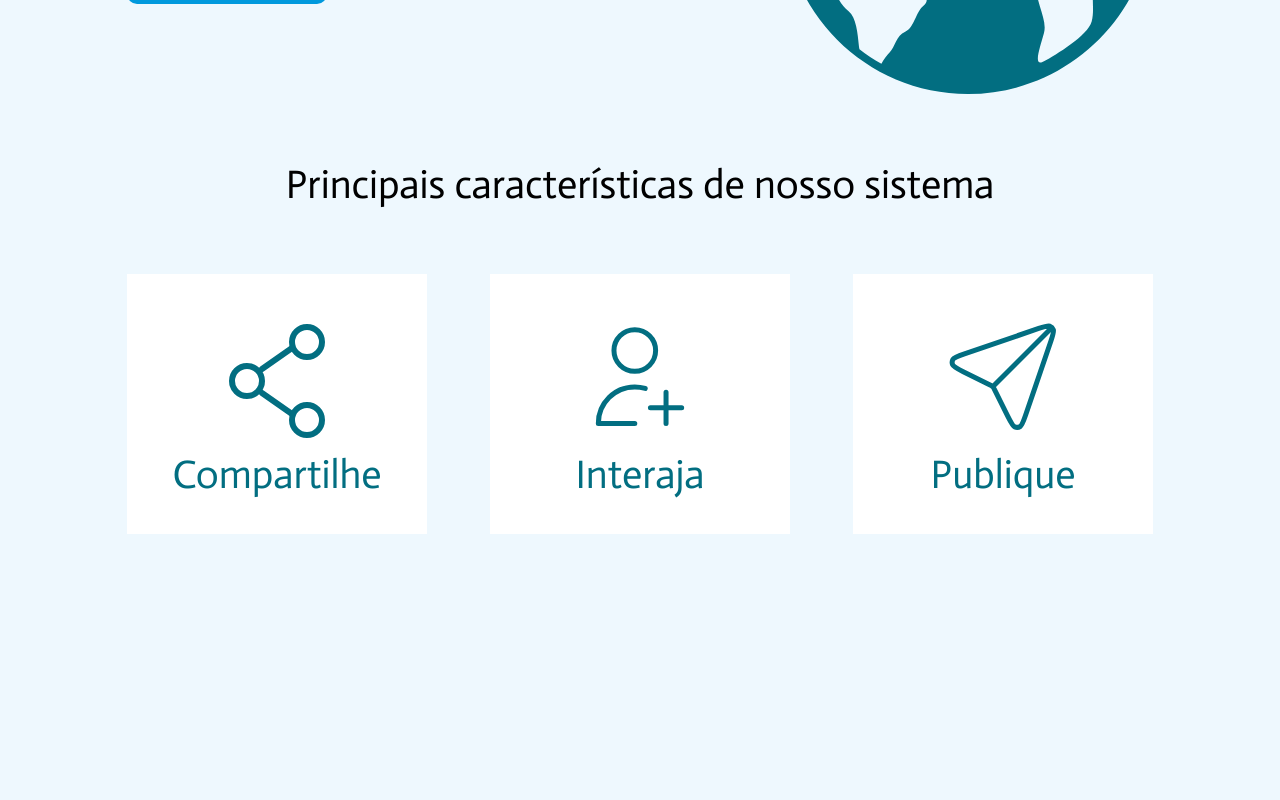
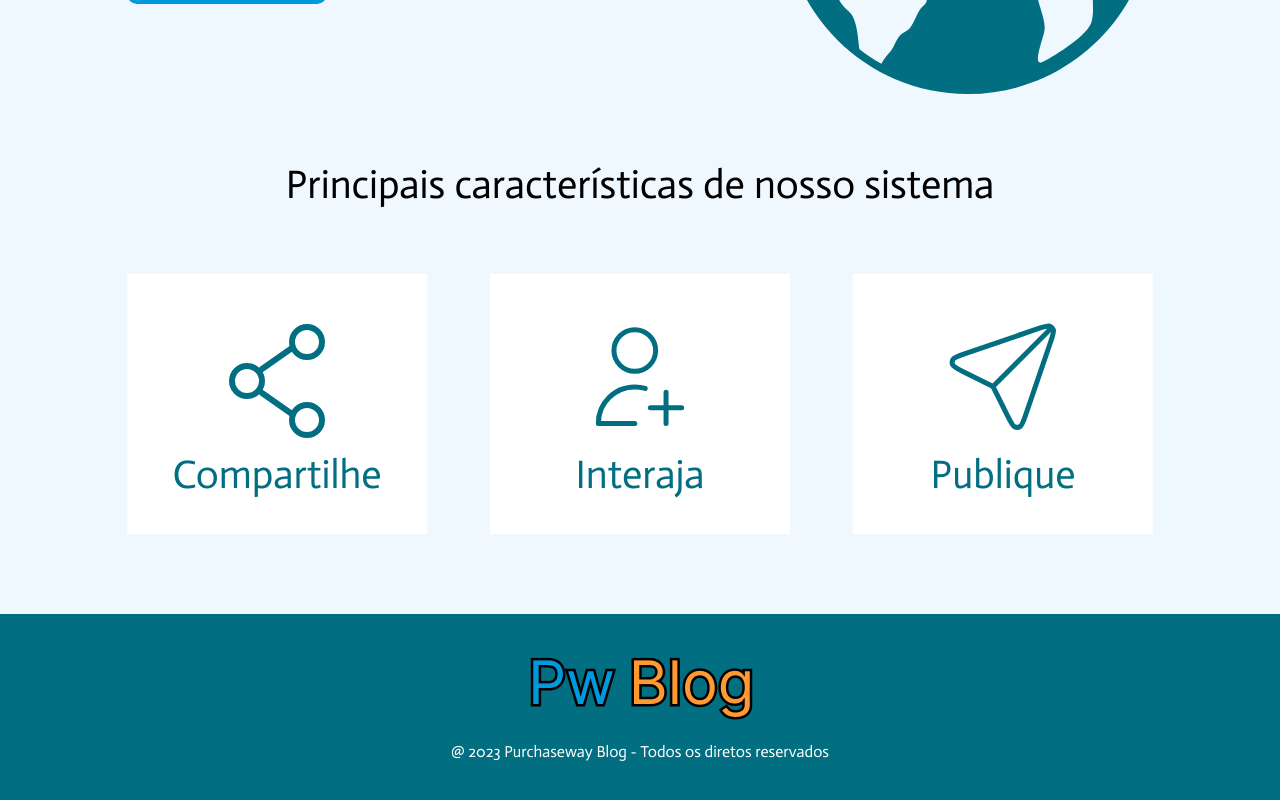
Before and after one commit to KevinWillyan456/purchaseway-blog, a React (Vite) app: page / in a window 1280 px wide. Shown: the part 376-1176 px from the top of the page. Before the commit the page ends 930 px from the top, so only its background shows below. Built offline with nearby package versions, Linux system fonts and the light colour scheme.

Commit message:
feat: criação do footer

```diff
--- a/src/App.tsx
+++ b/src/App.tsx
@@ -1,12 +1,14 @@
 import "bootstrap/dist/css/bootstrap.min.css";
 import Header from "./components/header/Header";
 import Main from "./components/main/Main";
+import Footer from "./components/footer/Footer";
 
 function App() {
     return (
         <>
             <Header />
             <Main />
+            <Footer />
         </>
     );
 }
--- /dev/null
+++ b/src/components/footer/Footer.css
@@ -0,0 +1,14 @@
+.footer {
+    width: 100%;
+    height: 192px;
+    background: var(--color-dark);
+    display: flex;
+    align-items: center;
+    justify-content: center;
+    flex-direction: column;
+    gap: 20px;
+}
+.footer .copyright {
+    color: var(--color-white);
+    font-size: 16px;
+}
--- /dev/null
+++ b/src/components/footer/Footer.tsx
@@ -0,0 +1,16 @@
+import "./Footer.css";
+
+function Footer() {
+    return (
+        <footer className="footer">
+            <div className="footer-logo">
+                <img src="/purchaseway-blog-logo-medium.png" alt="logo" />
+            </div>
+            <div className="copyright">
+                @ 2023 Purchaseway Blog - Todos os diretos reservados
+            </div>
+        </footer>
+    );
+}
+
+export default Footer;
```
Also changed, not shown: public/purchaseway-blog-logo-medium.png (added).
